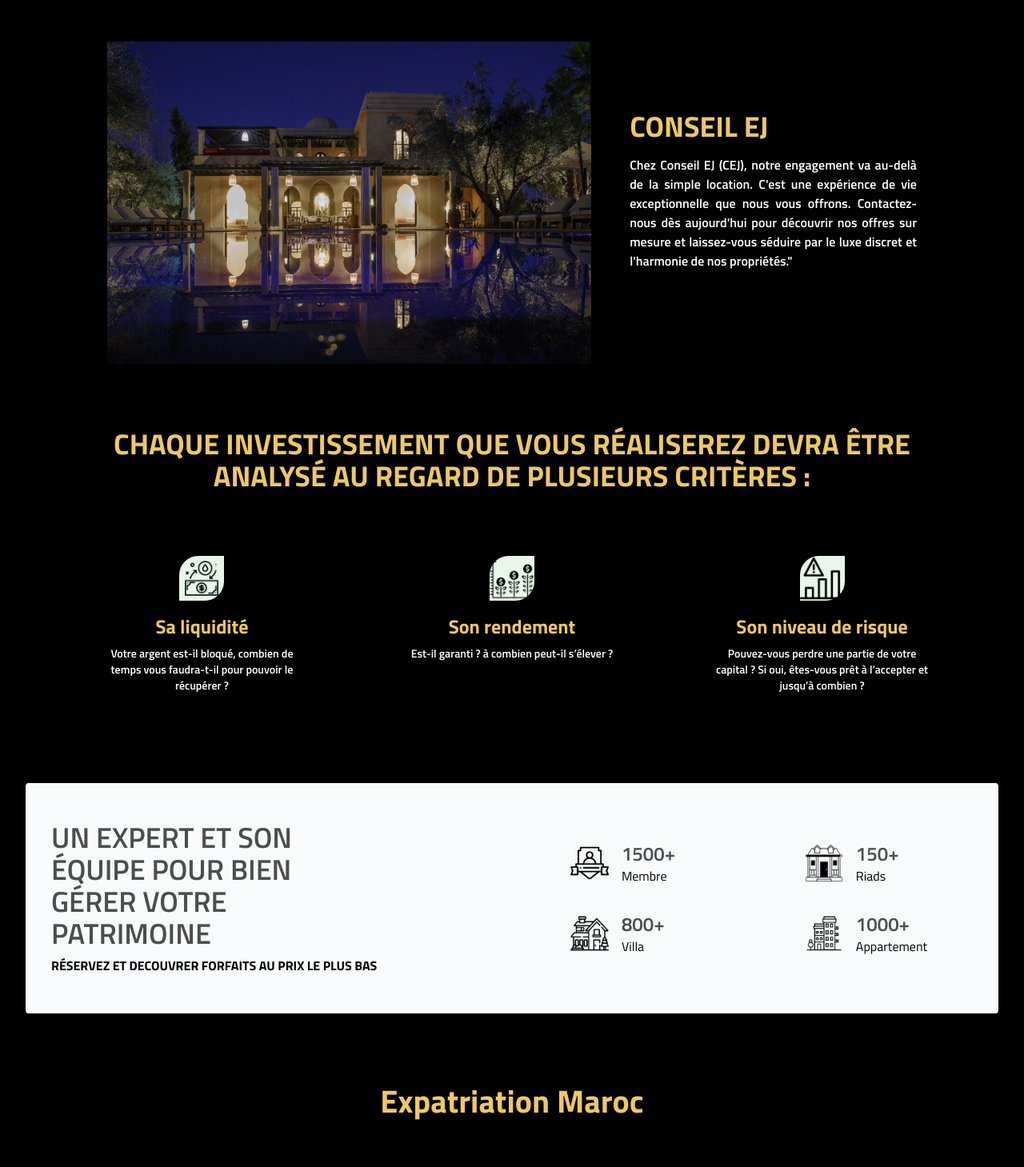
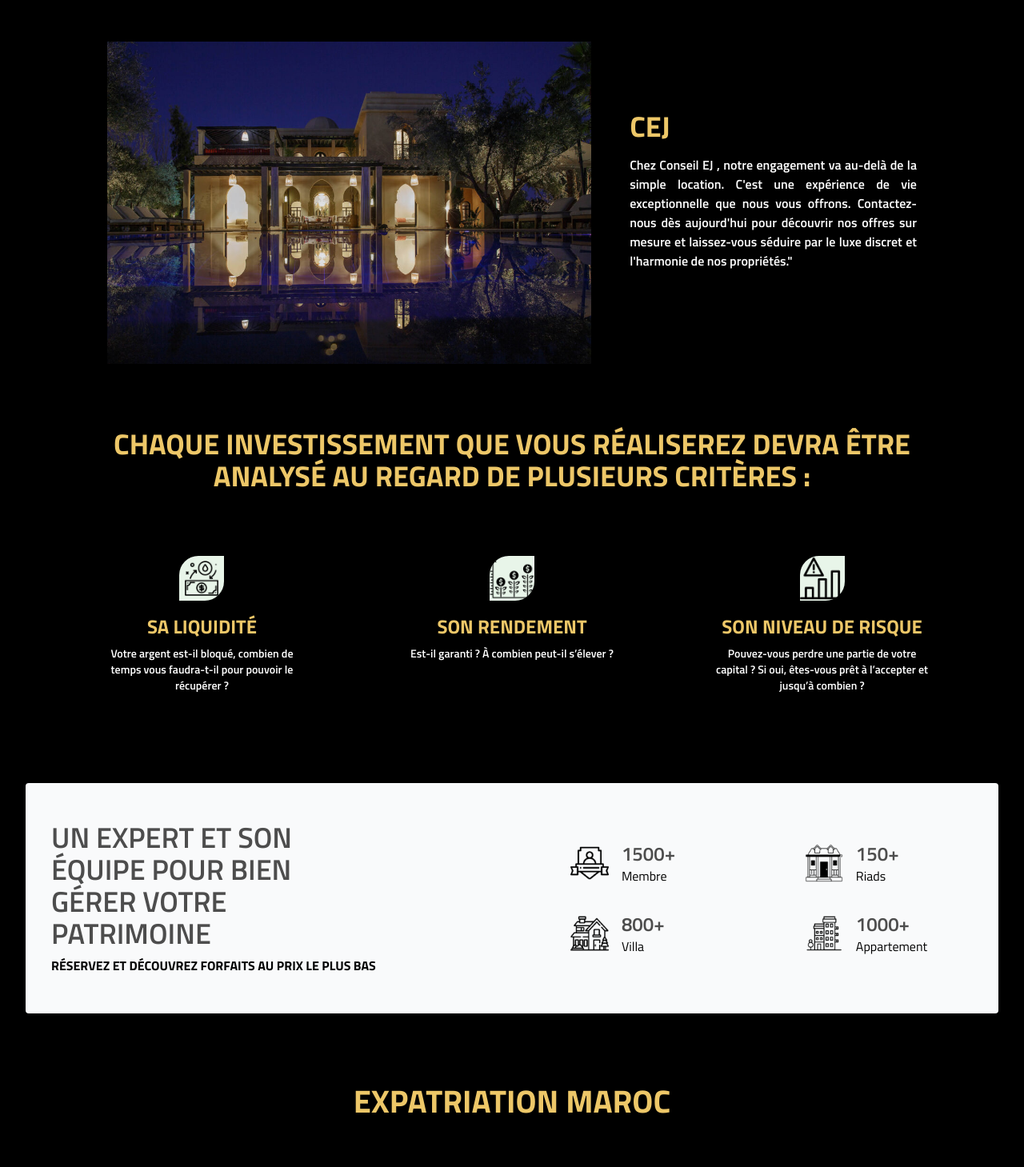
Before and after one commit to HoussAzm/conseilej-frontend, a React (Vite) app: page / in a window 1280 px wide. Shown: the part 980-2439 px from the top of the page at 80% size. Built offline with nearby package versions, Linux system fonts and the light colour scheme.

Commit message:
Prise Rendez vous

```diff
--- a/package.json
+++ b/package.json
@@ -16,6 +16,8 @@
     "flowbite-react": "^0.7.2",
     "framer-motion": "^10.17.6",
     "react": "^18.2.0",
+    "react-calendar": "^4.8.0",
+    "react-datepicker": "^4.25.0",
     "react-dom": "^18.2.0",
     "react-icons": "^4.12.0"
   },
--- a/src/components/Contact.tsx
+++ b/src/components/Contact.tsx
@@ -1,9 +1,11 @@
-import { FormEvent, useRef } from "react";
+import { FormEvent, useRef, useState } from "react";
 import emailjs from "@emailjs/browser";
-
+import { Calendar } from 'react-calendar';
+import 'react-calendar/dist/Calendar.css';
 import Container from "./UI/Container";
 
 function Contact() {
+  const [selectedDate, setSelectedDate] = useState(new Date());
   const form = useRef<HTMLFormElement>();
 
   const sendEmail = (e: FormEvent) => {
@@ -25,13 +27,14 @@
         }
       );
   };
+
   return (
     <Container>
       <div
         className="contact-in mx-auto flex flex-col-reverse md:flex-row  flex-wrap gap-6 rounded-lg shadow-md"
         id="contact"
       >
-        <div className="contact-map w-full md:w-1/2 h-96 lg:h-[450px] rounded overflow-hidden">
+        <div className="contact-map w-full md:w-1/2 h-96 lg:h-[700px] rounded overflow-hidden">
           <iframe
             title="Google Map"
             src="https://www.google.com/maps/embed?pb=!1m18!1m12!1m3!1d403.29732667471893!2d-8.026097540669996!3d31.64045361902678!2m3!1f0!2f0!3f0!3m2!1i1024!2i768!4f13.1!3m3!1m2!1s0xdafefd6389db92d%3A0x12e1001e44ff891!2sBeldi%20Fusion%20Kitchen!5e0!3m2!1sfr!2sma!4v1702994126442!5m2!1sfr!2sma"
@@ -45,7 +48,6 @@
           <h1 className="text-2xl md:text-4xl  font-bold mb-4" id="change">
             Contactez-Nous
           </h1>
-          {/* @ts-expect-error ddf */}
           <form action="" className="space-y-4" onSubmit={sendEmail} ref={form}>
             <input
               name="from_name"
@@ -67,11 +69,23 @@
               className="w-full bg-white border border-gray-300 rounded text-black py-2 px-3 outline-none"
               rows={5}
             ></textarea>
+            <Calendar
+              onChange={(date: Date | Date[]) => {
+                if (Array.isArray(date)) {
+                  // Gérer plusieurs dates sélectionnées au besoin
+                } else {
+                  setSelectedDate(date);
+                }
+              }}
+              name="from_date"
+              value={selectedDate}
+              tileDisabled={({ date, view }) => view === 'month' && date.getDay() === 0}
+              className="w-full bg-white border border-gray-300 rounded text-black p-2 outline-none"
+            />
             <input
               type="submit"
               name="submit"
               className="w-full  text-white rounded py-2 uppercase font-semibold cursor-pointer text-lg" id="changebtn"
-              // value={sending ? "En coure..." : "Envoyer"}
             />
           </form>
         </div>
--- a/src/components/Description/ChewNous.tsx
+++ b/src/components/Description/ChewNous.tsx
@@ -9,10 +9,10 @@
         </div>
         <div className="md:w-3/5 mx-auto">
           <h2 className="text-2xl md:text-left text-center md:text-4xl font-bold  pb-4" id="change">
-            CONSEIL EJ
+            CEJ
           </h2>
           <p className="text-md font-semibold mb-8 text-justify">
-            Chez Conseil EJ (CEJ), notre engagement va au-delà de la simple
+            Chez Conseil EJ , notre engagement va au-delà de la simple
             location. C'est une expérience de vie exceptionnelle que nous vous
             offrons. Contactez-nous dès aujourd'hui pour découvrir nos offres
             sur mesure et laissez-vous séduire par le luxe discret et l'harmonie
--- a/src/components/Description/Index.tsx
+++ b/src/components/Description/Index.tsx
@@ -11,20 +11,20 @@
 const services = [
   {
     id: 1,
-    title: "Sa liquidité",
+    title: "SA LIQUIDITÉ",
     decription:
       "Votre argent est-il bloqué, combien de temps vous faudra-t-il pour pouvoir le récupérer ?",
     image: liquidite,
   },
   {
     id: 2,
-    title: "Son rendement",
-    decription: "Est-il garanti ? à combien peut-il s’élever ?",
+    title: "SON RENDEMENT",
+    decription: "Est-il garanti ? À combien peut-il s’élever ?",
     image: rendement,
   },
   {
     id: 3,
-    title: "Son niveau de risque",
+    title: "SON NIVEAU DE RISQUE",
     decription:
       "Pouvez-vous perdre une partie de votre capital ? Si oui, êtes-vous prêt à l’accepter et jusqu’à combien ?",
     image: risque,
@@ -65,7 +65,7 @@
             UN EXPERT ET SON ÉQUIPE POUR BIEN GÉRER VOTRE PATRIMOINE
           </h2>
           <p className="font-bold">
-            RÉSERVEZ ET DECOUVRER FORFAITS AU PRIX LE PLUS BAS
+            RÉSERVEZ ET DÉCOUVREZ FORFAITS AU PRIX LE PLUS BAS
           </p>
         </div>
 
--- a/src/components/Expatriation/Expatriation.tsx
+++ b/src/components/Expatriation/Expatriation.tsx
@@ -5,7 +5,7 @@
 const Expatriation = () => {
   return (
     <Container id="expatriation">
-      <h1 className="titre14">Expatriation Maroc</h1>
+      <h1 className="titre14">EXPATRIATION MAROC</h1>
       <div className="px-4 lg:px-14 max-w-screen-2xl mx-auto pb-8 pt-12" id="about">
         <div className="md:w-11/12 mx-auto flex flex-col md:flex-row justify-between items-center gap-12">
           <div className="md:w-3/5 mx-auto">
--- a/src/components/Footer.tsx
+++ b/src/components/Footer.tsx
@@ -88,7 +88,7 @@
               />
               <Footer.LinkGroup col>
                 <Footer.Link id="link" href="" className="text-white">
-                  Lundi - Samedi 9h00 à 18h00
+                  Lundi - Samedi 10h00 à 18h00
                 </Footer.Link>
               </Footer.LinkGroup>
             </div>
--- a/src/components/Services/Fonctionement.tsx
+++ b/src/components/Services/Fonctionement.tsx
@@ -1,6 +1,5 @@
 import Container from "../UI/Container";
 import SectionTitle from "../UI/SectionTitle";
-
 import membership from "../../assets/icons/membership.png";
 import association from "../../assets/icons/association.png";
 import groupClub from "../../assets/icons/group-club.png";
@@ -8,21 +7,21 @@
 const services = [
   {
     id: 1,
-    title: "Pourquoi confier sa gestion patrimoniale",
+    title: "POURQUOI CONFIER SA GESTION PATRIMONIALE",
     decription:
       " Nous pourrons construire une relation exclusive, sur la durée, qui vous permettra d’accéder à une grande offre de solutions et à des préconisations d’investissement personnalisées en fonction de vos objectifs .",
     image: membership,
   },
   {
     id: 2,
-    title: "Déterminez vos objectifs",
+    title: "DÉTERMINEZ VOS OBJECTIFS",
     decription:
       "Commencer à épargner, générer des futurs revenus complémentaires, faire mieux fructifier votre patrimoine actuel : il convient d’abord de déterminer vos objectifs à moyen et long terme.",
     image: association,
   },
   {
     id: 3,
-    title: "Votre horizon de placement",
+    title: "VOTRE HORIZON DE PLACEMENT",
     decription:
       "Durant combien de mois ou d’années, êtes-vous prêt à immobiliser cet argent ?",
     image: groupClub,
--- a/src/components/Services/ServicesType.tsx
+++ b/src/components/Services/ServicesType.tsx
@@ -14,31 +14,31 @@
       </p>
       <div className="mb-12 mt-8 flex flex-wrap justify-center lg:justify-between items-start gap-8">
         <div className="flex flex-col items-center text-center transition duration-500 transform hover:scale-110">
-          <img className="h-20 aspect-square" src={copy} alt="conseil" />
+          <img className="h-10 aspect-square" src={copy} alt="conseil" />
           <p className="mt-2 text-white font-bold">Maitrise d'ouvrage</p>
         </div>
         <div className="flex flex-col items-center text-center  lg:mt-0 transition duration-500 transform hover:scale-110">
-          <img className="h-20 aspect-square" src={augmentation} alt="" />
+          <img className="h-10 aspect-square" src={augmentation} alt="" />
           <p className="mt-2 text-white font-bold">Investissement</p>
         </div>
         <div className="flex flex-col items-center text-center mt-6 lg:mt-0 transition duration-500 transform hover:scale-110">
-          <img className="h-20 aspect-square" src={banking} alt="" />
+          <img className="h-10 aspect-square" src={banking} alt="" />
           <p className="mt-2 text-white font-bold">Gestion Patrimonial</p>
         </div>
         <div className="flex flex-col items-center text-center mt-6 lg:mt-0 transition duration-500 transform hover:scale-110">
-          <img className="h-20 aspect-square" src={property} alt="" />
+          <img className="h-10 aspect-square" src={property} alt="" />
           <p className="mt-2 text-white font-bold">Transaction immobilière</p>
         </div>
         <div className="flex flex-col items-center text-center mt-6 lg:mt-0 transition duration-500 transform hover:scale-110">
-          <img className="h-20 aspect-square " src={management} alt="" />
+          <img className="h-10 aspect-square " src={management} alt="" />
           <p className="mt-2 text-white font-bold">Aménagement</p>
         </div>
         <div className="flex flex-col items-center text-center mt-6 lg:mt-0 transition duration-500 transform hover:scale-110">
-          <img className="h-20 aspect-square " src={location} alt="" />
+          <img className="h-10 aspect-square " src={location} alt="" />
           <p className="mt-2 text-white font-bold">Gestion Locatif</p>
         </div>
         <div className="flex flex-col items-center text-center mt-6 lg:mt-0 transition duration-500 transform hover:scale-110">
-          <img className="h-20 aspect-square " src={papieradmini} alt="" />
+          <img className="h-10 aspect-square " src={papieradmini} alt="" />
           <p className="mt-2 text-white font-bold">Papier Adminisratifs</p>
         </div>
       </div>
```
Also changed, not shown: src/components/Projects.tsx (+4 -4 lines), src/components/RDV/rendez.tsx (added), 1 other file (tests, documents, lock files or other folders).
